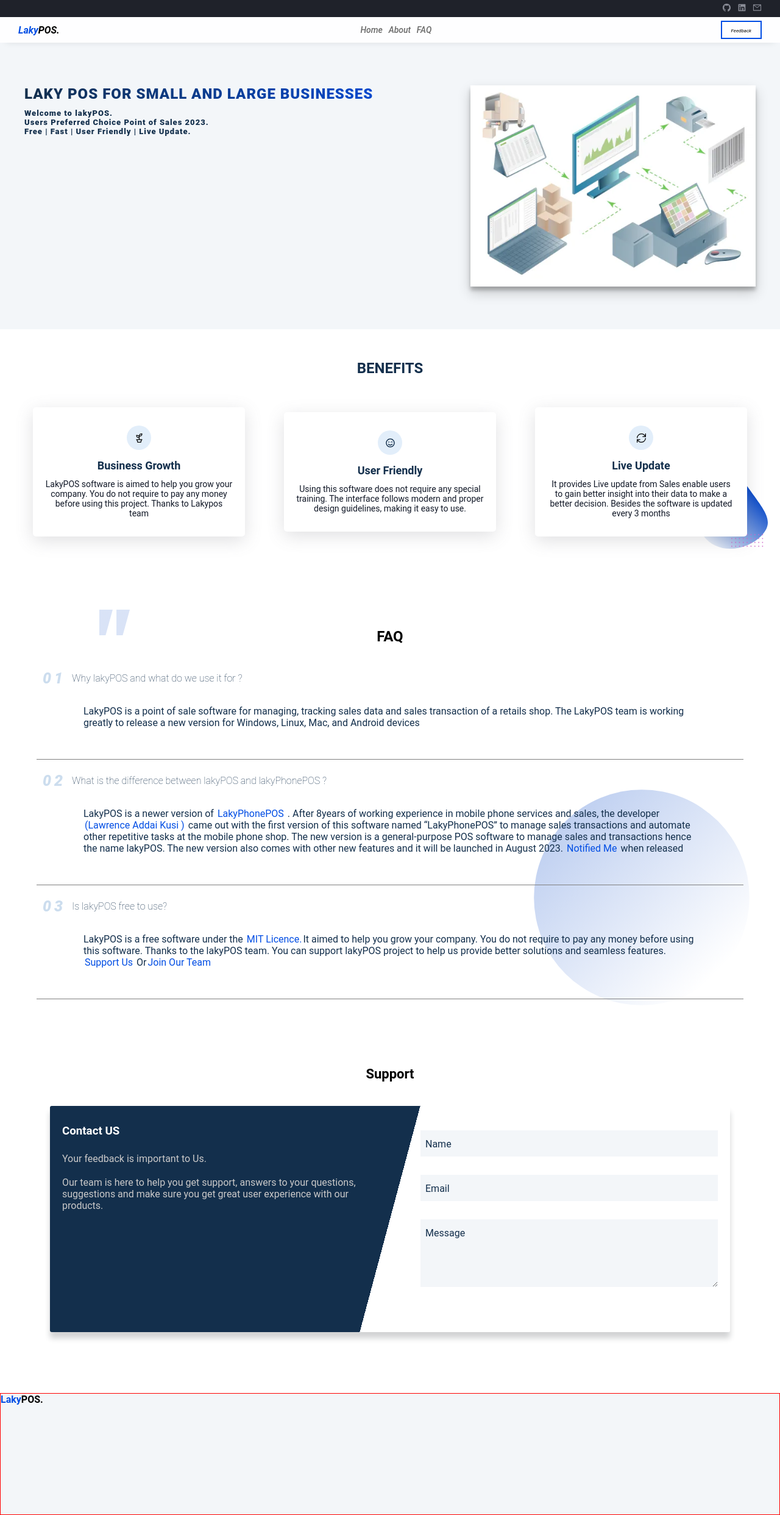
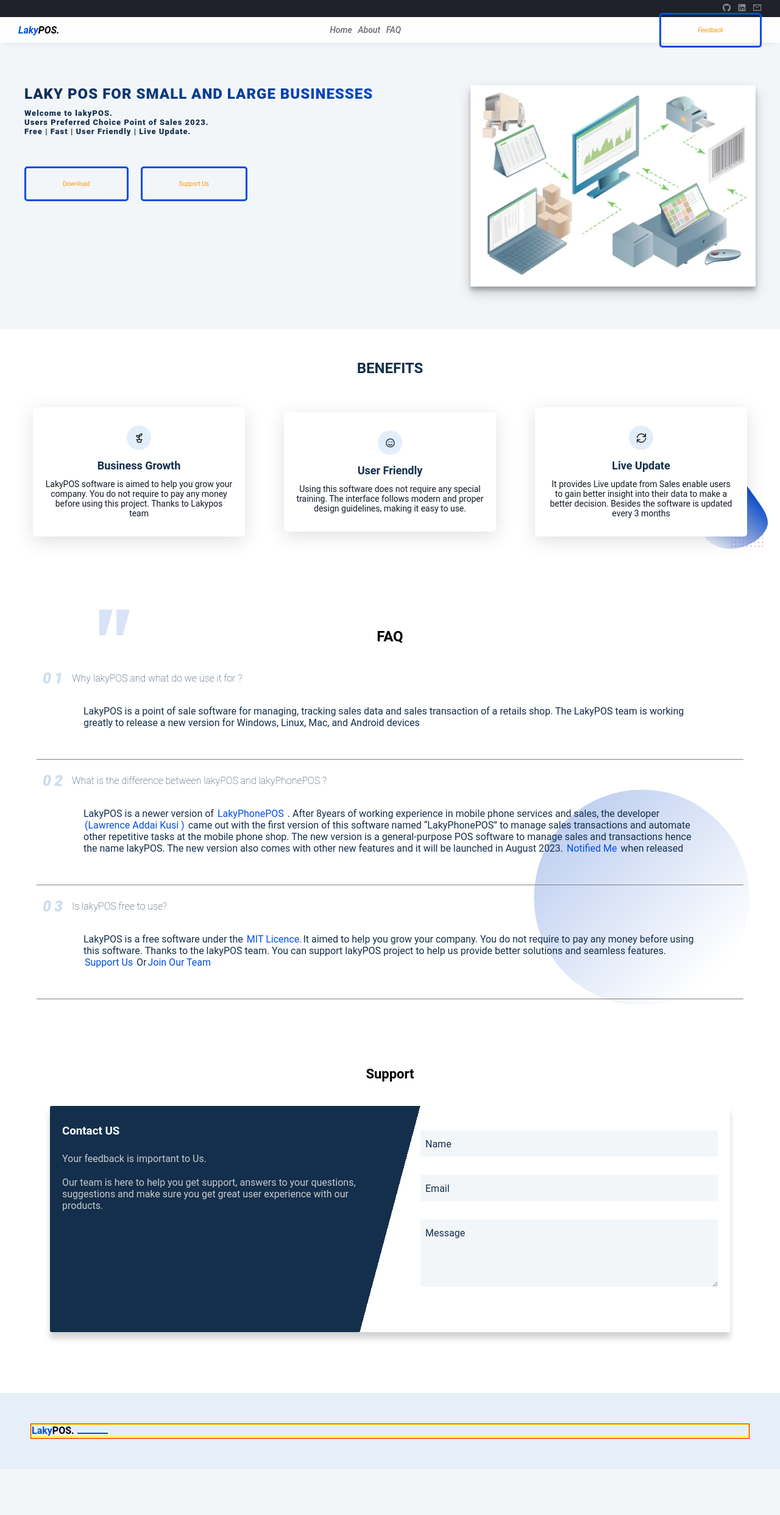
Before and after one commit to kusiLaw/lakypos_web, a Next.js app: page / in a window 1280 px wide. Shown: the whole page at 61% size. After the commit the page ends 2410 px from the top, so only its background shows below. Built offline with nearby package versions, Linux system fonts and the light colour scheme.

Commit message:
Add basic button

```diff
--- a/src/components/footer/footer.jsx
+++ b/src/components/footer/footer.jsx
@@ -3,15 +3,15 @@
 
 const Footer = () => {
   return (
-    <div className={styles.footer}>
+    <footer className={styles.footer}>
        <div className={styles.footer_wrapper}>
           <div className={styles.footer_right}>
              <Link href='/'><h1><span className={styles.laky}>Laky</span>POS.</h1></Link>
           </div>
           <div className={styles.footer_right}>
           </div>
-        </div>
-    </div>
+       </div>
+    </footer>
   )
 }
 
--- a/src/components/footer/footer.module.css
+++ b/src/components/footer/footer.module.css
@@ -1,24 +1,38 @@
 .footer{
- height: 20rem;
  display: flex;
  flex-direction: column;
+ padding: 5rem;
+ background-color: #e6eff7;
+ /* background-color: #132f4c; */
+ /* border: 3px solid yellow; */
 }
 
 .footer_wrapper{
- height: 100%;
+ /* height: 100%; */
  border: 1px solid red;
 }
 
 .footer_right{
  font-size: 0.8rem;
- width: 50%;
- height: 100%;
- /* background-image: url(../../../public/pattern-curve.svg);
-background-size: 5rem auto;
-background-position: left 10% top 0px;
-/* background-position: right 0px bottom 0px; */
-/*background-repeat: no-repeat; */
+ width: 100%;
+ display: inline-block;
+ /* height: 100%; */
+  border: 1px solid yellow;
+  display: flex;
+  align-content: baseline;
 }
+
+.footer_right h1::after{
+ content: "";
+ display: inline-block;
+ justify-self: center;
+
+ width: 5rem;
+ height: 2px;
+ margin: auto 5px;
+ background-color: var(--color-blue);
+}
+
 
 .laky{
  color: #004de4;
--- a/src/components/link_button/button.js
+++ b/src/components/link_button/button.js
@@ -4,33 +4,32 @@
 const LinkButton = ({url,
  text,
  color,
- width,
- height,
  hover_color,
  hover_text,
  margin,
- padding
+ padding,
+ border
 }) => {
   return (
    <Link href={`${url}`} >
     <div className="link-button">
          {text}
+    </div>
     <style jsx>{`
 
       .link-button{
         display: flex;
-
+        color: ${ color ? `${color}` : '#004de4'};
         justify-content: center;
         background-color : inherit;
-         height: 3rem;
-         padding: 1rem 1.5rem;
-
-         border: 2px solid #004de4;
+        padding: ${ padding ? `${padding[0]}px ${padding[1]}px `: '12px 25px'};
+        font-size : 1rem;
+        border-radius: 5px;
+        border: ${ border ? `${border}px solid #004de4`: '2px solid #004de4'} ;
        }
 
  `}</style>
 
-    </div>
     </Link>
 
   )
--- a/src/pages/index.js
+++ b/src/pages/index.js
@@ -11,6 +11,7 @@
 import Card from '@/components/cards/card'
 import {InputText, TextArea} from '@/components/input/input'
 import Fag from '@/components/fag/fag';
+import LinkButton from '@/components/link_button/button';
 
 // const inter = Inter({ subsets: ['latin'] })
 
@@ -35,7 +36,18 @@
                 Users Preferred Choice Point of Sales 2023.  <br/>
                 Free | Fast | User Friendly | Live Update.
              </p>
-
+             <div className='welcome_buttons flex'>
+             <LinkButton
+             text={'Download'}
+             padding = {[20, 60]}
+              border = '3'
+             />
+             <LinkButton
+             text={'Support Us'}
+              padding = {[20, 60]}
+              border = '3'
+              color = '#ff9800'
+             />  </div>
          </div>
          <div className='welcome-img'>
          <Image
--- a/src/styles/globals.css
+++ b/src/styles/globals.css
@@ -20,6 +20,7 @@
   box-sizing: border-box;
   margin: 0;
   padding: 0;
+
 }
 
 html,
@@ -128,6 +129,13 @@
   height: 100%;
   box-shadow: rgba(0, 0, 0, 0.19) 0px 10px 20px, rgba(0, 0, 0, 0.23) 0px 6px 6px;
 }
+
+.welcome_buttons{
+
+ /* border: 1px solid red; */
+ gap: 2rem;
+}
+
 
 
 .benefits{
```
Lines whose indentation alone changed are shown as unchanged.
